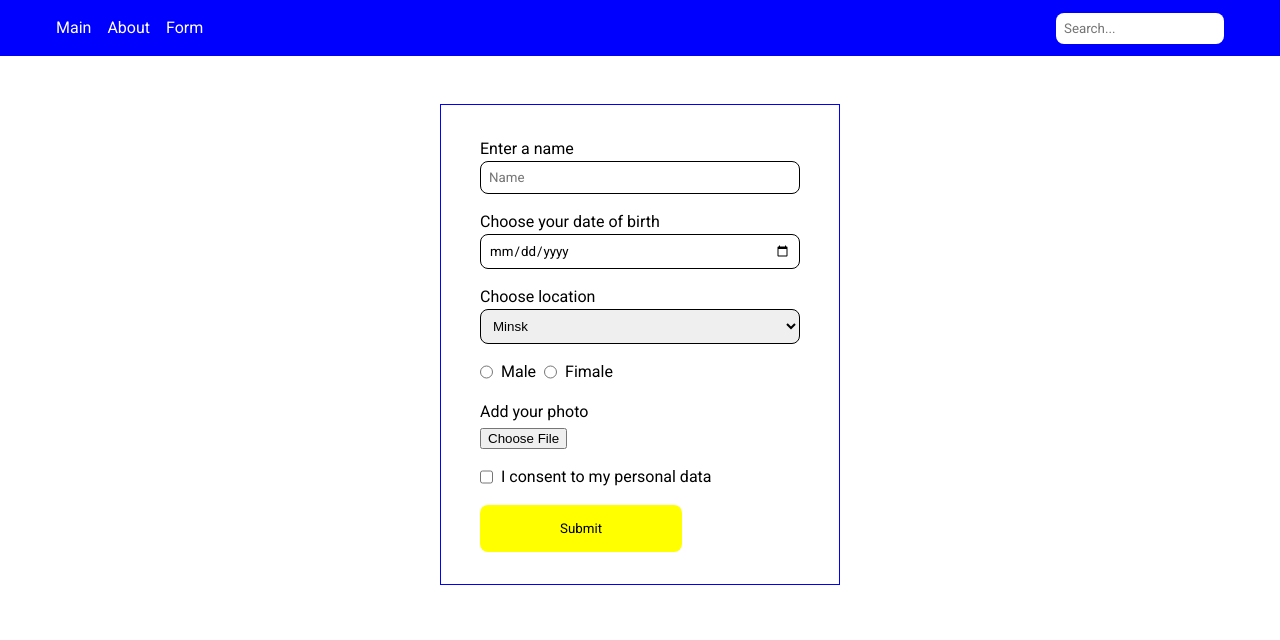
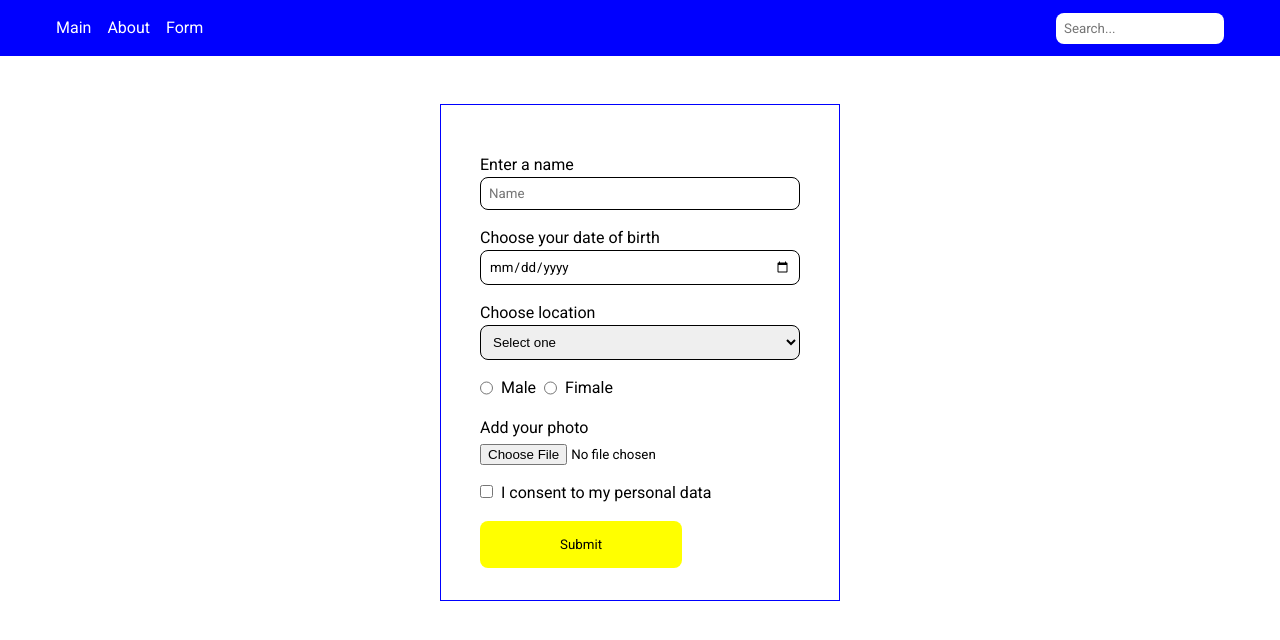
Before and after one commit to MaksimKarpuk/RS-School-React-Project-, a React (Vite) app: page /form in a window 1280 px wide. Shown: the top 640 px of the page. Built offline with nearby package versions, Linux system fonts and the light colour scheme.

Commit message:
fix:form validation

```diff
--- a/src/Components/Atoms/Ref/SelectRef/SelectRef.tsx
+++ b/src/Components/Atoms/Ref/SelectRef/SelectRef.tsx
@@ -9,6 +9,7 @@ class SelectRef extends Component<IProps> {
       <label htmlFor="selectRef">
         Choose location
         <select name="selectRef" id="selectRef" ref={this.props.selectField}>
+          <option value="">Select one</option>
           <option value="Minsk">Minsk</option>
           <option value="Brest">Brest</option>
           <option value="Gomel">Gomel</option>
--- a/src/Components/Organisms/Form/Form.tsx
+++ b/src/Components/Organisms/Form/Form.tsx
@@ -1,5 +1,5 @@
 /* eslint-disable no-alert */
-/* eslint-disable react/no-unused-state */
+
 import * as React from 'react';
 import { Component } from 'react';
 import uuid from 'react-uuid';
@@ -62,12 +62,17 @@ class Form extends Component<unknown, IState> {
 
   setForm(e: React.MouseEvent<HTMLButtonElement>) {
     e.preventDefault();
-    this.inputField.current?.value &&
-    !!this.inputField.current?.value
-      .split('')[0]
-      .localeCompare(this.inputField.current?.value.split('')[0].toLowerCase())
-      ? this.submitForm()
-      : this.setState({ error: true });
+    !this.inputField.current?.value
+      ? this.setState({ error: true })
+      : !this.checkboxField.current?.checked
+      ? this.setState({ error: true })
+      : !this.selectField.current?.value
+      ? this.setState({ error: true })
+      : !this.inputField.current?.value
+          .split('')[0]
+          .localeCompare(this.inputField.current?.value.split('')[0].toLowerCase())
+      ? this.setState({ error: true })
+      : this.submitForm();
   }
 
   submitForm() {
@@ -76,10 +81,10 @@ class Form extends Component<unknown, IState> {
       inputDate: this.dateField.current?.value,
       checkboxValue: this.checkboxField.current?.checked,
       selectValue: this.selectField.current?.value,
-      radioValue: this.radioFieldEmail.current?.value,
       fileValue: this.fileField.current?.files![0],
       error: false,
     });
+
     this.radioFieldEmail.current?.checked
       ? this.setState({ radioValue: this.radioFieldEmail.current?.value })
       : this.radioFieldPhone.current?.checked
@@ -116,7 +121,10 @@ class Form extends Component<unknown, IState> {
     if (this.selectField.current?.value) {
       this.selectField.current.value = '';
     }
-    alert('The form was saved successfully');
+    if (this.fileField.current?.files![0]) {
+      this.fileField.current.files![0] = new File([''], '');
+    }
+    alert('The form has been saved successfully');
   }
 
   render() {
--- a/src/Components/Organisms/Form/FormView.tsx
+++ b/src/Components/Organisms/Form/FormView.tsx
@@ -41,14 +41,10 @@ class FormView extends Component<IProps, unknown> {
         <form className={style.form}>
           <div className={style.form__container}>
             <div className={style.container__inputs}>
-              <div
-                className={
-                  !this.props.error ? style.container__input : style.container__input_error
-                }
-              >
+              <div className={style.container__input}>
                 <Input placeholder="Name" inputField={this.props.inputField} />
                 {this.props.error ? (
-                  <div className={style.input__error}>
+                  <div className={style.error}>
                     It is necessary to fill in the field with a capital letter
                   </div>
                 ) : null}
@@ -58,6 +54,9 @@ class FormView extends Component<IProps, unknown> {
               </div>
               <div className={style.container__select}>
                 <Select selectField={this.props.selectField} />
+                {this.props.error ? (
+                  <div className={style.error}>It is necessary to select location</div>
+                ) : null}
               </div>
               <div className={style.container__radio}>
                 <Radio radioField={this.props.radioFieldPhone} label="Male" />
@@ -68,6 +67,9 @@ class FormView extends Component<IProps, unknown> {
               </div>
               <div className={style.container__checkbox}>
                 <Checkbox checkboxField={this.props.checkboxField} />
+                {this.props.error ? (
+                  <div className={style.error}>It is necessary to confirm</div>
+                ) : null}
               </div>
               <button type="submit" onClick={this.props.setForm}>
                 Submit
--- a/src/Components/Organisms/Form/styles.module.scss
+++ b/src/Components/Organisms/Form/styles.module.scss
@@ -28,21 +28,7 @@
           border-radius: 0.5rem;
         }
       }
-      .container__input_error {
-        input {
-          width: 100%;
-          padding: 0.5rem;
-          border: 0.0625rem solid $red;
-          border-radius: 0.5rem;
-        }
-        input::placeholder {
-          color: $red;
-        }
-        .input__error {
-          @include H12;
-          color: $red;
-        }
-      }
+      .container__input,
       .container__date,
       .container__checkbox,
       .container__radio,
@@ -51,7 +37,11 @@
       button {
         margin: 1rem auto 0 auto;
       }
-      .container__checkbox,
+      .container__checkbox {
+        label {
+          margin: 0 0 0 0.5rem;
+        }
+      }
       .container__radio {
         display: flex;
         gap: 0.5rem;
@@ -60,10 +50,11 @@
         display: flex;
         flex-direction: column;
         gap: 0.2rem;
-        input {
-          color: transparent;
-        }
       }
     }
   }
 }
+.error {
+  @include H12;
+  color: $red;
+}
```
